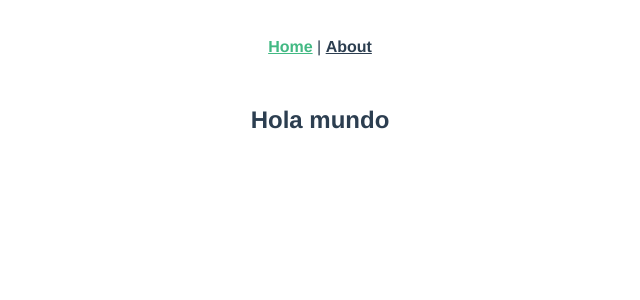
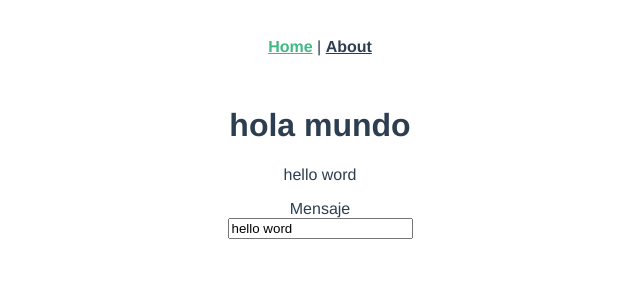
Before and after one commit to engelcituk/vue3bases, a Vue app: page / in a window 1280 px wide. Shown: the top 300 px of the page, without its empty margins (320-960 px from the left). Built offline with nearby package versions, Linux system fonts and the light colour scheme.

Commit message:
VUE 3 LAS BASES: HOLA MUNDO

```diff
--- a/src/components/HelloWorld.vue
+++ b/src/components/HelloWorld.vue
@@ -1,13 +1,19 @@
 <template>
-    <h2>Hola mundo</h2>
+    <div>
+        <h1>hola mundo</h1>
+        <p>{{message}}</p>
+        <label id="message">Mensaje</label><br>
+        <input type="text" id="message" v-model="message">
+    </div>
 </template>
 
 <script>
+import { ref } from 'vue'
 export default {
     name: 'HelloWorld',
-
     setup(){
-
+        const message = ref('hello word')
+        return {message}
     }
 }
 </script>
--- a/src/views/Home.vue
+++ b/src/views/Home.vue
@@ -1,10 +1,10 @@
 <template>
-  <HelloWorld/>
+ <HelloWorld></HelloWorld>
 </template>
 
 <script>
 // @ is an alias to /src
-import HelloWorld from "@/components/HelloWorld"
+import HelloWorld from '@/components/HelloWorld'
 
 export default {
   name: 'Home',
```
Also changed, not shown: 1 other file (tests, documents, lock files or other folders).
